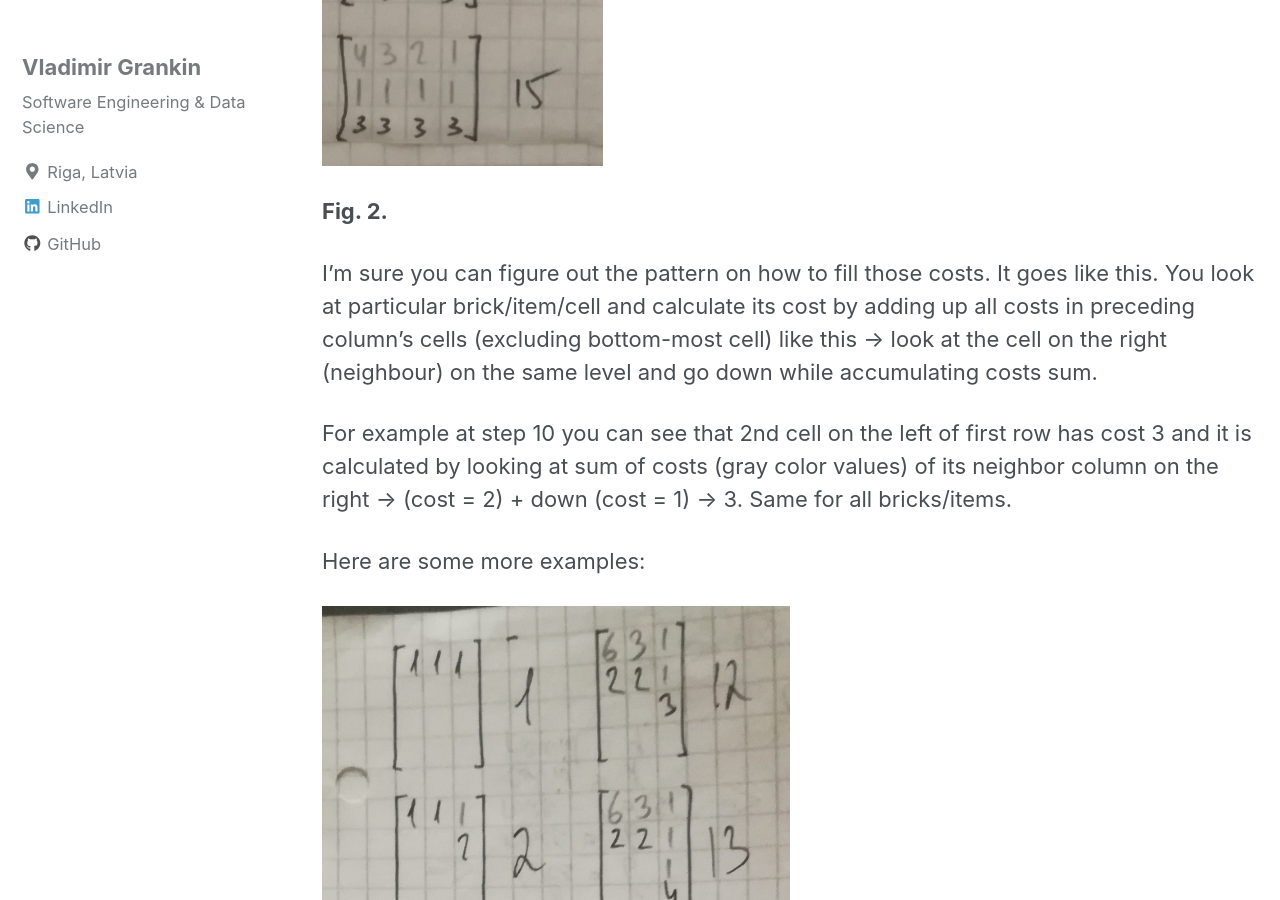
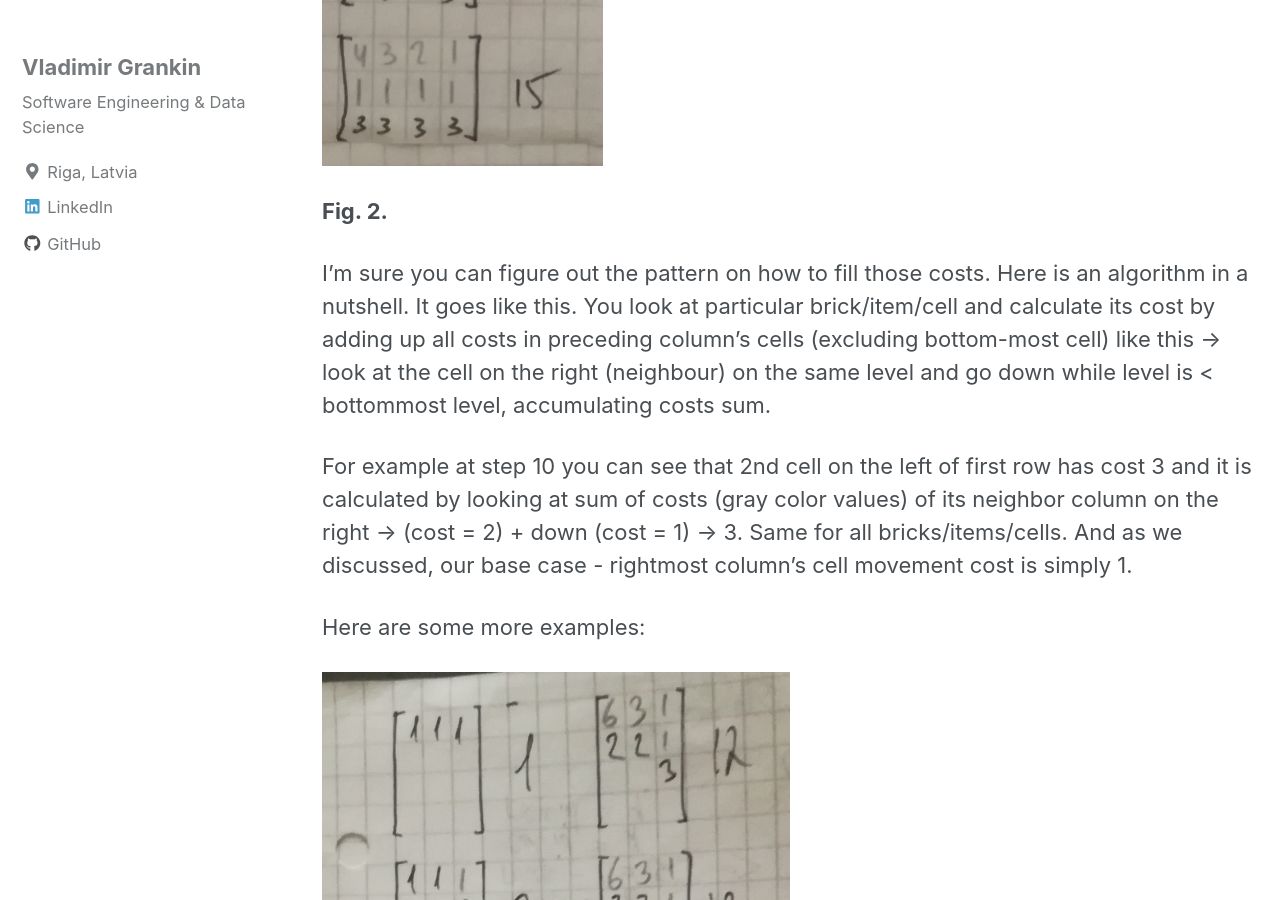
Before and after one commit to vgrankin/vgrankin.github.io, a Jekyll site: the page built from _posts/2018-08-23-pascals-triangle.md, in a window 1280 px wide and 900 px high, scrolled down 6733 px. Built offline with Jekyll 4.4.1, drawn with Linux system fonts in a browser that asks for light colours; nearby versions of some CDN libraries; some of the changed text lies outside the part shown.

Commit message:
Working on pascal triangle post

```diff
--- a/_posts/2018-08-23-pascals-triangle.md
+++ b/_posts/2018-08-23-pascals-triangle.md
@@ -95,14 +95,15 @@ Let’s see another example, n=3, r=4:
 
 **Fig. 2.**
 
-I’m sure you can figure out the pattern on how to fill those costs. It goes like this. You look at
-particular brick/item/cell and calculate its cost by adding up all costs in preceding column's cells
-(excluding bottom-most cell) like this -> look at the cell on the right (neighbour) on the same level
-and go down while accumulating costs sum.
+I’m sure you can figure out the pattern on how to fill those costs. Here is an algorithm in a nutshell.
+It goes like this. You look at particular brick/item/cell and calculate its cost by adding up all costs in
+preceding column's cells (excluding bottom-most cell) like this -> look at the cell on the right (neighbour)
+on the same level and go down while level is < bottommost level, accumulating costs sum.
 
 For example at step 10 you can see that 2nd cell on the left of first row has cost 3 and it is
 calculated by looking at sum of costs (gray color values) of its neighbor column on
-the right -> (cost = 2) + down (cost = 1) -> 3. Same for all bricks/items.
+the right -> (cost = 2) + down (cost = 1) -> 3. Same for all bricks/items/cells. And as we discussed, our base
+case - rightmost column's cell movement cost is simply 1.
 
 Here are some more examples:
 
```
Also changed, not shown: other parts of _posts/2018-08-23-pascals-triangle.md (+3 -3 lines).
